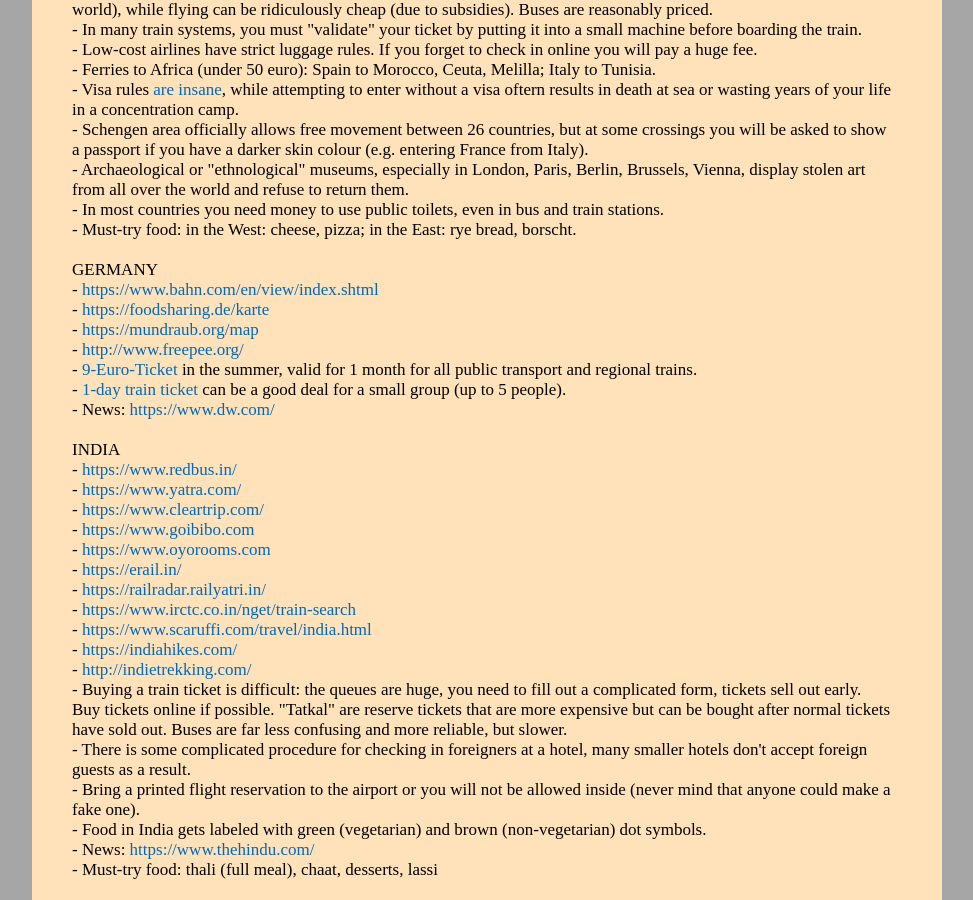
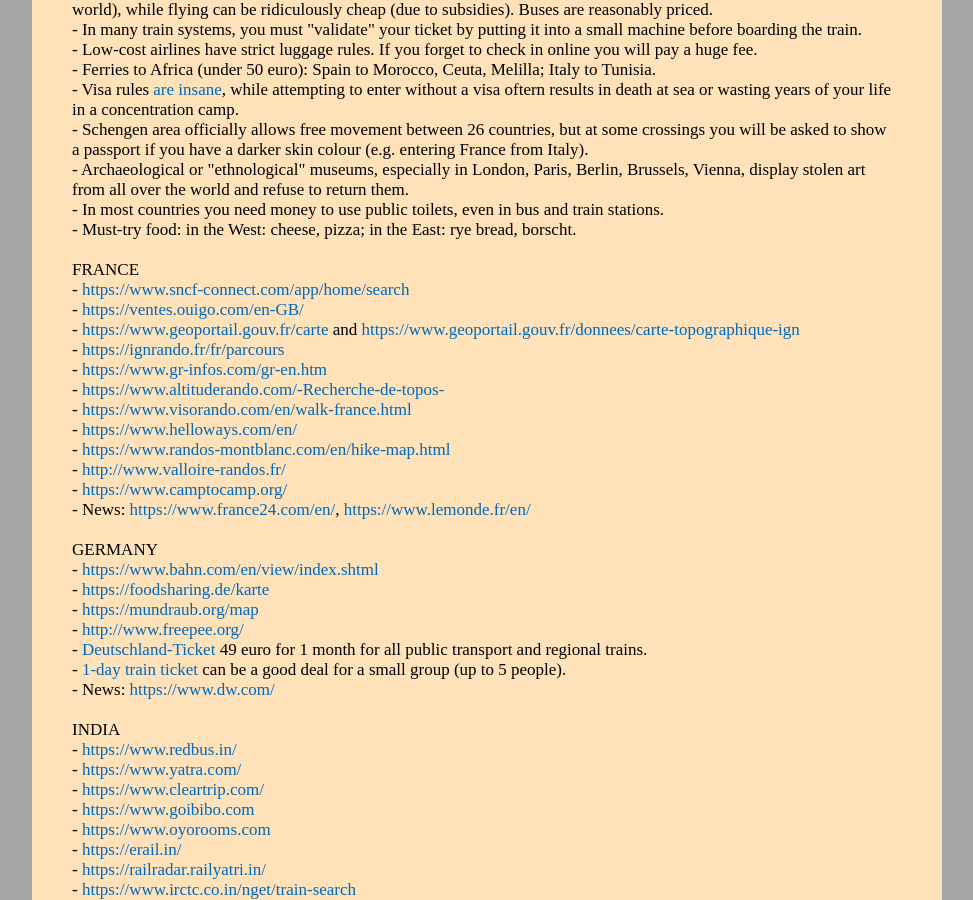
Before and after one commit to witbag/witbag.github.io, a Jekyll site: the page built from travel/notes.html, in a window 1280 px wide and 900 px high, scrolled down 1769 px. Shown: the whole window, without its empty margins (153-1126 px from the left). Built offline with Jekyll 4.4.1, drawn with Linux system fonts in a browser that asks for light colours; some of the changed text lies outside the part shown.

Commit message:
Update notes.html

```diff
--- a/travel/notes.html
+++ b/travel/notes.html
@@ -15,7 +15,7 @@
 - <a href="https://www.bushwalkingblog.com.au/" target=_blank>https://www.bushwalkingblog.com.au/</a><br />
 - <a href="http://www.gang-gang.net/nomad/" target=_blank>http://www.gang-gang.net/nomad/</a><br />
 - <a href="https://www.campermate.com.au/maps/" target=_blank>https://www.campermate.com.au/maps/</a><br />
-- <a href="https://toiletmap.gov.au/Find" target=_blank>https://toiletmap.gov.au/Find</a><br />
+- <a href="https://toiletmap.gov.au/" target=_blank>https://toiletmap.gov.au/</a><br />
 - Pedestrians are treated like cattle: You have to press the beg button and wait for your turn at *every* crossing.<br>
 - Riding a bike is treated like an extreme sport. Cyclists can get fined hundreds of dollars for not wearing a helmet, not having a bell, not carrying an ID, not keeping hands on the handlebar, and other bs.<br>
 - Pretty much no long-distance travel options besides driving and flying.<br>
@@ -90,12 +90,26 @@
 - In most countries you need money to use public toilets, even in bus and train stations.<br>
 - Must-try food: in the West: cheese, pizza; in the East: rye bread, borscht.<br>
 <br>
+FRANCE<br>
+- <a href="https://www.sncf-connect.com/app/home/search" target=_blank>https://www.sncf-connect.com/app/home/search</a><br />
+- <a href="https://ventes.ouigo.com/en-GB/" target=_blank>https://ventes.ouigo.com/en-GB/</a><br />
+- <a href="https://www.geoportail.gouv.fr/carte" target=_blank>https://www.geoportail.gouv.fr/carte</a> and <a href="https://www.geoportail.gouv.fr/donnees/carte-topographique-ign" target=_blank>https://www.geoportail.gouv.fr/donnees/carte-topographique-ign</a><br />
+- <a href="https://ignrando.fr/fr/parcours" target=_blank>https://ignrando.fr/fr/parcours</a><br>
+- <a href="https://www.gr-infos.com/gr-en.htm" target=_blank>https://www.gr-infos.com/gr-en.htm</a><br>
+- <a href="https://www.altituderando.com/-Recherche-de-topos-" target=_blank>https://www.altituderando.com/-Recherche-de-topos-</a><br>
+- <a href="https://www.visorando.com/en/walk-france.html" target=_blank>https://www.visorando.com/en/walk-france.html</a><br>
+- <a href="https://www.helloways.com/en/" target=_blank>https://www.helloways.com/en/</a><br>
+- <a href="https://www.randos-montblanc.com/en/hike-map.html" target=_blank>https://www.randos-montblanc.com/en/hike-map.html</a><br>
+- <a href="http://www.valloire-randos.fr/" target=_blank>http://www.valloire-randos.fr/</a><br />
+- <a href="https://www.camptocamp.org/" target=_blank>https://www.camptocamp.org/</a><br />
+- News: <a href="https://www.france24.com/en/" target=_blank>https://www.france24.com/en/</a>, <a href="https://www.lemonde.fr/en/" target=_blank>https://www.lemonde.fr/en/</a><br />
+<br>
 GERMANY<br>
 - <a href="https://www.bahn.com/en/view/index.shtml" target=_blank>https://www.bahn.com/en/view/index.shtml</a><br />
 - <a href="https://foodsharing.de/karte" target=_blank>https://foodsharing.de/karte</a><br />
 - <a href="https://mundraub.org/map" target=_blank>https://mundraub.org/map</a><br />
 - <a href="http://www.freepee.org/" target=_blank>http://www.freepee.org/</a><br />
-- <a href="https://www.bahn.com/en/offers/regional/9-euro-ticket-en" target=_blank>9-Euro-Ticket</a> in the summer, valid for 1 month for all public transport and regional trains.<br>
+- <a href="https://www.bahn.com/en/offers/regional/deutschlandticket" target=_blank>Deutschland-Ticket</a> 49 euro for 1 month for all public transport and regional trains.<br>
 - <a href="https://www.bahn.com/en/view/offers/regional/day-ticket-for-germany.shtml" target=_blank>1-day train ticket</a> can be a good deal for a small group (up to 5 people).<br>
 - News: <a href="https://www.dw.com/" target=_blank>https://www.dw.com/</a><br />
 <br>
@@ -238,9 +251,10 @@
 - Must-try food: mushrooms, luobogao, chou doufu (stinky tofu), biandang (box lunch), night market<br>
 <br>
 THAILAND<br>
+- <a href="https://www.baolau.com/" target=_blank>https://www.baolau.com/</a><br />
 - <a href="https://www.busonlineticket.co.th/" target=_blank>https://www.busonlineticket.co.th/</a><br />
 - <a href="https://tcl99web.transport.co.th/Home" target=_blank>https://tcl99web.transport.co.th/Home</a><br />
-- <a href="http://procurement.railway.co.th/checktime/checktime.asp?lenguage=Eng" target=_blank>http://procurement.railway.co.th/checktime/checktime.asp?lenguage=Eng</a><br />
+- <a href="https://www.railway.co.th/Home/index" target=_blank>https://www.railway.co.th/Home/index</a><br />
 - ATM fees are very high.<br>
 - Thailand has one of the highest traffic death rates in the world. 3/4 of these happen on motorcycles. The media love reporting about bus crashes leading to a popular belief that buses are dangerous, but in reality they're one of the safest modes of transport (see <a href="https://apps.who.int/iris/rest/bitstreams/1164010/retrieve" target=_blank>here</a> for stats).<br>
 - News: <a href="https://www.thaienquirer.com/" target=_blank>https://www.thaienquirer.com/</a><br />
@@ -261,8 +275,11 @@
 - <a href="https://www.nps.gov/maps/full.html?mapId=7ad17cc9-b808-4ff8-a2f9-a99909164466" target=_blank>https://www.nps.gov/maps/full.html?mapId=7ad17cc9-b808-4ff8-a2f9-a99909164466</a><br />
 - <a href="https://www.hikingproject.com/directory/areas" target=_blank>https://www.hikingproject.com/directory/areas</a><br />
 - <a href="https://www.scaruffi.com/travel/hikes.html" target=_blank>https://www.scaruffi.com/travel/hikes.html</a><br />
+- <a href="https://www.hikingupward.com/maps/" target=_blank>https://www.hikingupward.com/maps/</a><br />
 - <a href="https://andrewskurka.com/adventures/" target=_blank>https://andrewskurka.com/adventures/</a><br />
 - <a href="https://freecampsites.net/" target=_blank>https://freecampsites.net/</a><br />
+- <a href="https://www.mountainproject.com/" target=_blank>https://www.mountainproject.com/</a><br />
+- Snow map: <a href="https://www.nohrsc.noaa.gov/interactive/html/map.html" target=_blank>https://www.nohrsc.noaa.gov/interactive/html/map.html</a><br />
 - Displayed prices do not include taxes. You never know much you will be paying.<br>
 - Hiking the mountains often requires applying for permits and long waiting periods.<br>
 - People can own and carry guns. The police are scared for their lives and may kill you if you act weird.<br>
```
Also changed, not shown: other parts of travel/notes.html (+1 -2 lines).
